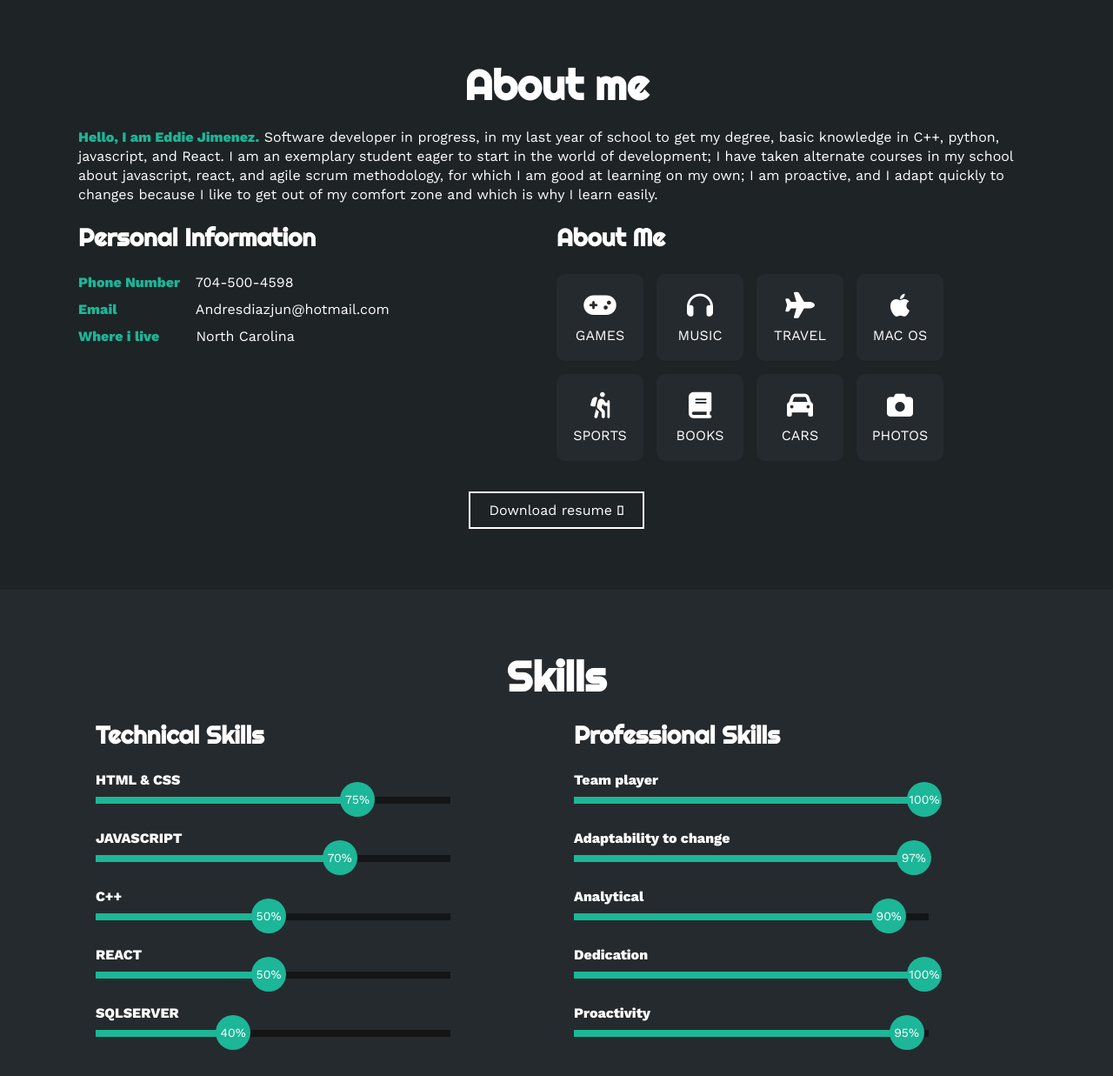
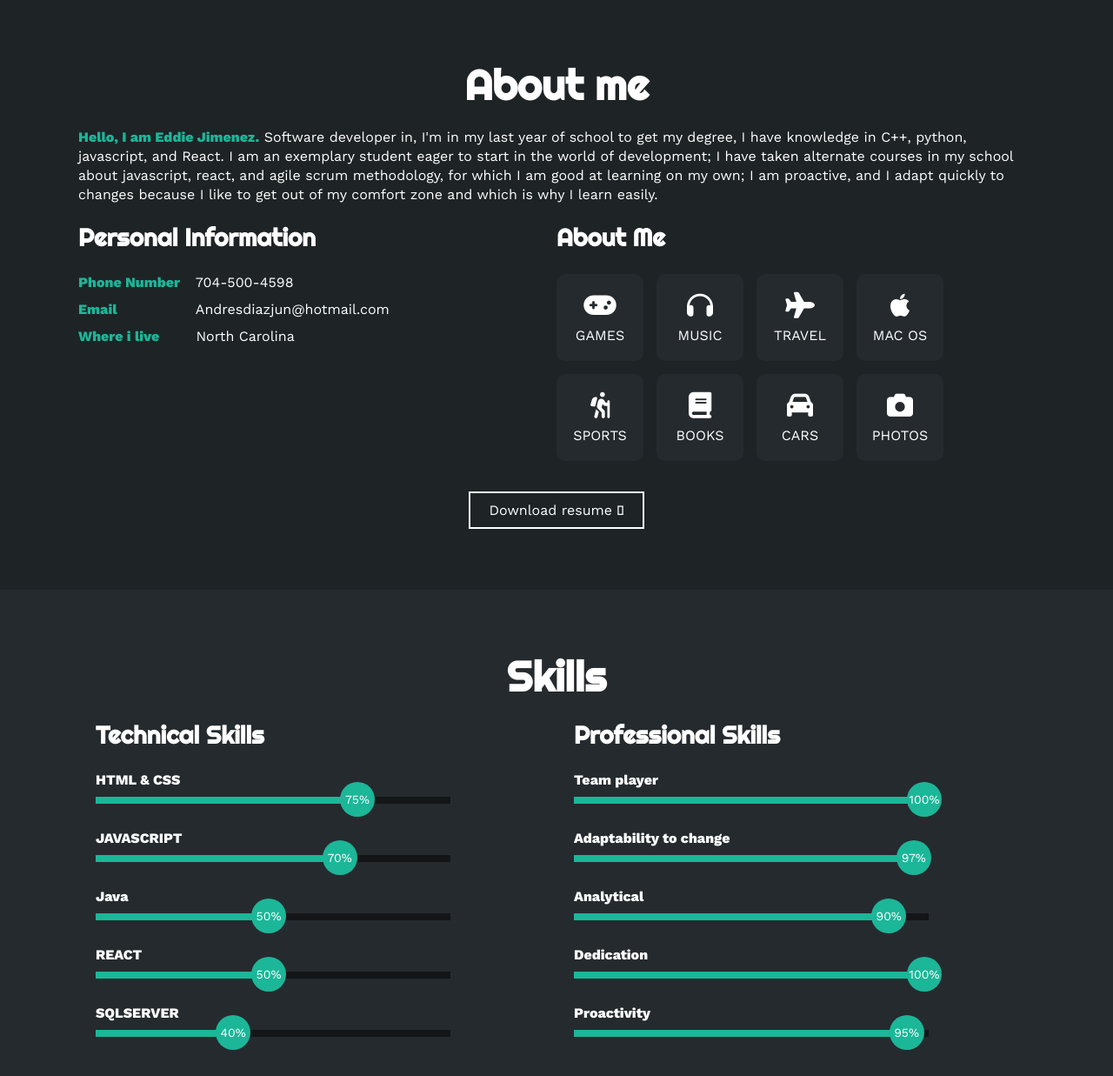
Before and after one commit to EddieAJimenez/EddieJimenez.github.io, a plain HTML site: page index.html in a window 1280 px wide. Shown: the part 802-2039 px from the top of the page at 87% size. Drawn offline with nearby package versions, Linux system fonts and the light colour scheme.

Commit message:
Update index.html

```diff
--- a/index.html
+++ b/index.html
@@ -53,7 +53,7 @@
     <section id="aboutme" class="aboutme">
         <div class="container-section">
             <h2>About me</h2>
-            <p><span>Hello, I am Eddie Jimenez.</span> Software developer in progress, in my last year of school to get my degree, basic knowledge in C++, python, javascript, and React. I am an exemplary student eager to start in the world of development; I have taken alternate courses in my school about javascript, react, and agile scrum methodology, for which I am good at learning on my own; I am proactive, and I adapt quickly to changes because I like to get out of my comfort zone and which is why I learn easily.</p>
+            <p><span>Hello, I am Eddie Jimenez.</span> Software developer in, I'm in my last year of school to get my degree, I have knowledge in C++, python, javascript, and React. I am an exemplary student eager to start in the world of development; I have taken alternate courses in my school about javascript, react, and agile scrum methodology, for which I am good at learning on my own; I am proactive, and I adapt quickly to changes because I like to get out of my comfort zone and which is why I learn easily.</p>
             <div class="row">
                 <!--personal info-->
                 <div class="col">
@@ -145,7 +145,7 @@
                         </div>
                     </div>
                     <div class="skill">
-                        <span>C++</span>
+                        <span>Java</span>
                         <div class="skill-bar">
                             <div class="progress">
                                 <span>50%</span>
```
